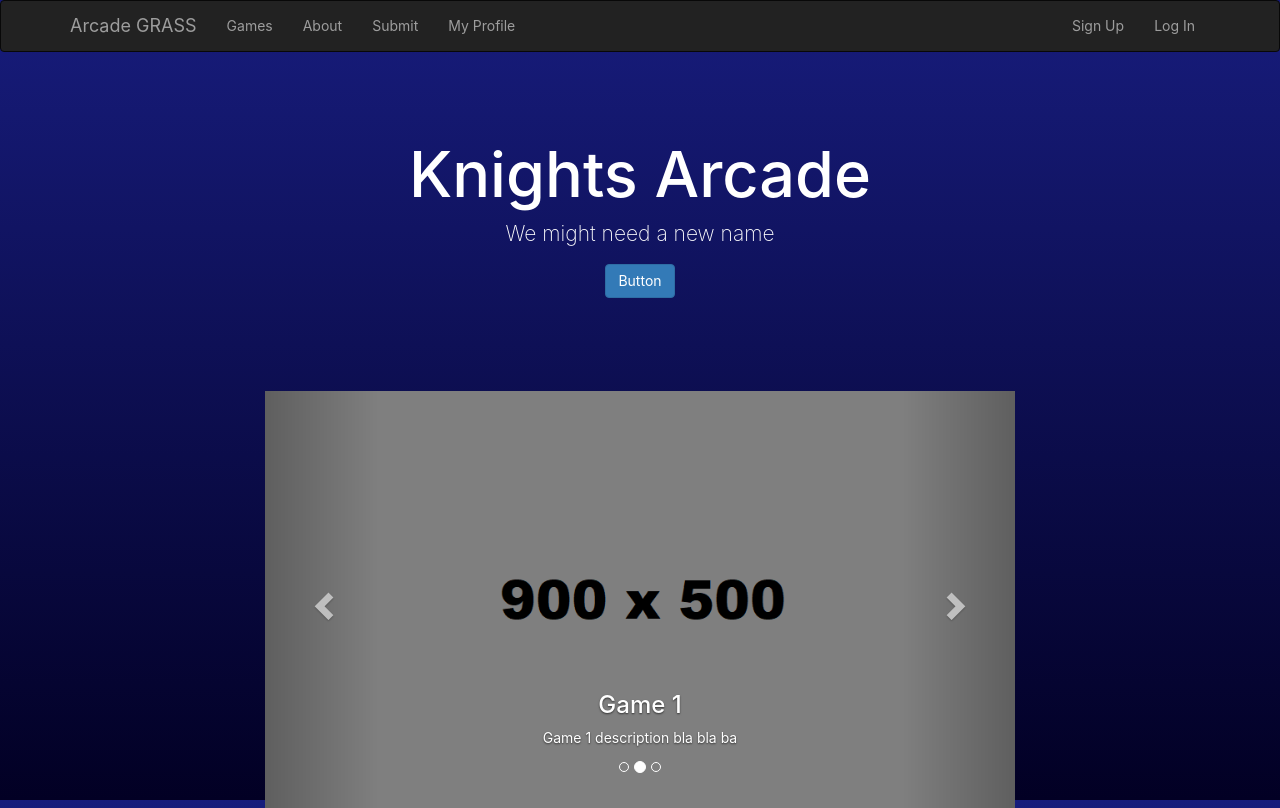
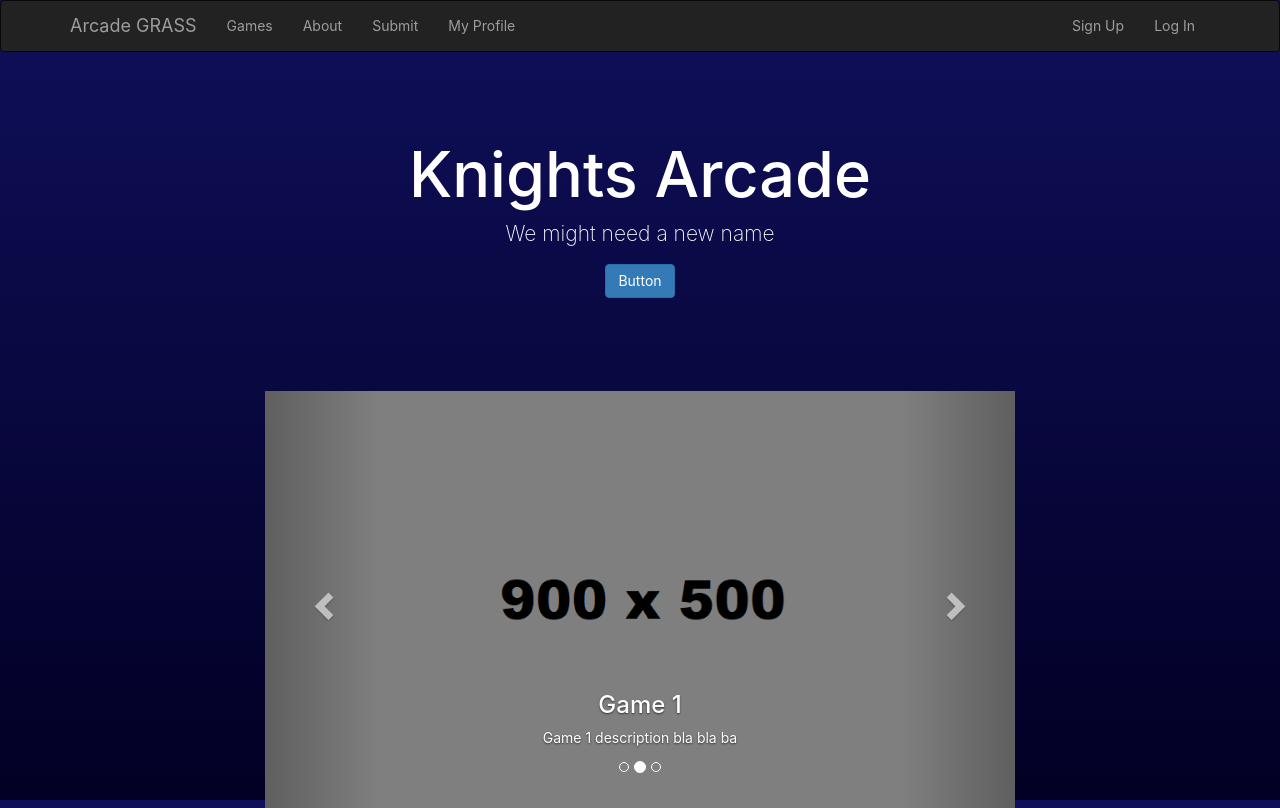
Before and after one commit to Dcorb1209/UCFArcade, a React (Create React App) app: page / in a window 1280 px wide. Built offline with nearby package versions, Linux system fonts and the light colour scheme.

Commit message:
Changed the gradient again added a few comments to CSS

```diff
--- a/src/index.css
+++ b/src/index.css
@@ -7,7 +7,7 @@ body {
   height: 100%;
   margin: 0;
   padding: 0;
-  background: linear-gradient(to bottom, rgba(23,28,124,1), rgba(2,0,36,1));
+  background: linear-gradient(to bottom, rgba(15,15,90,1), rgba(2,0,36,1));
   font-family: -apple-system, BlinkMacSystemFont, "Segoe UI", "Roboto", "Oxygen",
     "Ubuntu", "Cantarell", "Fira Sans", "Droid Sans", "Helvetica Neue",
     sans-serif;
```
